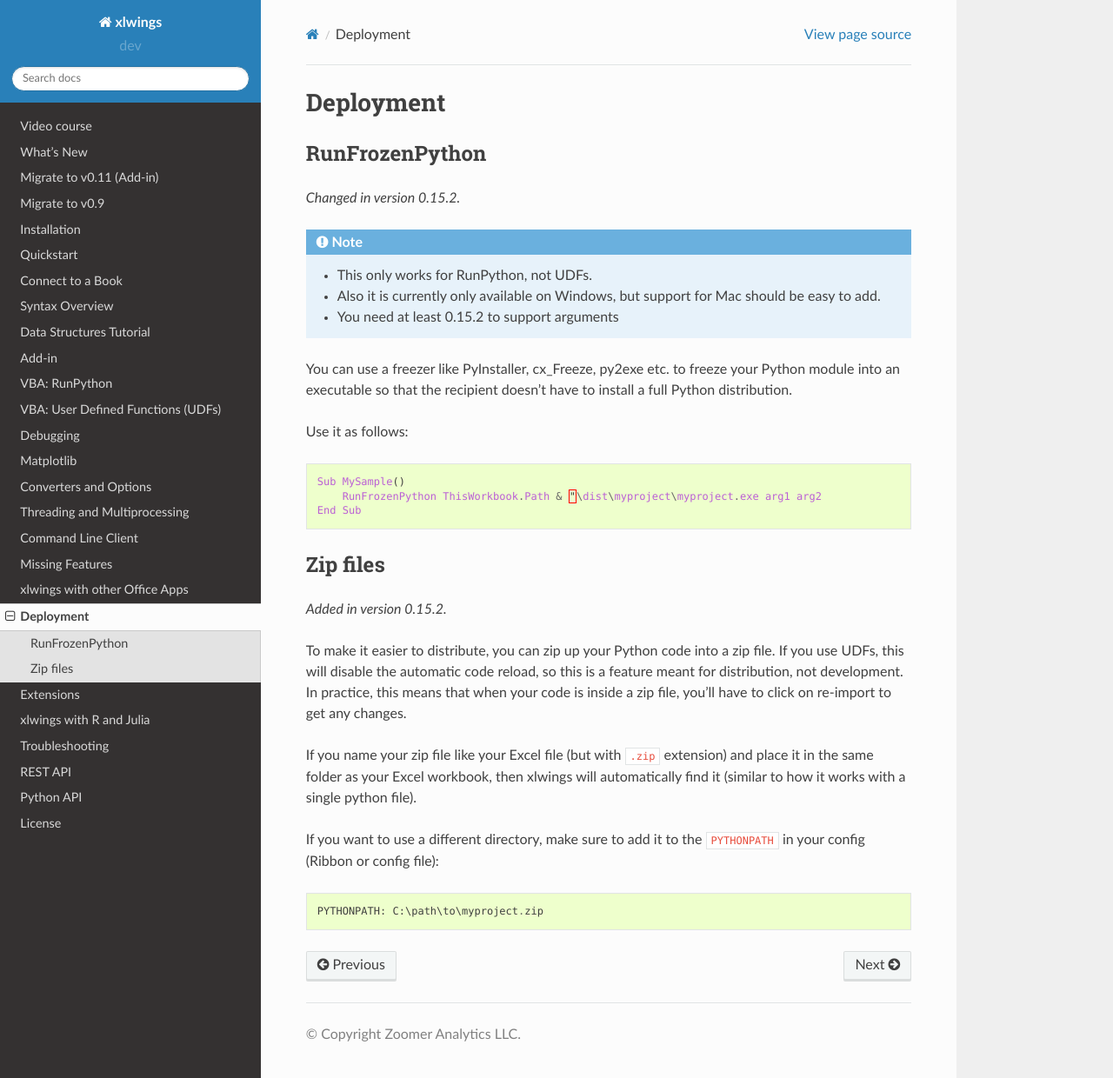
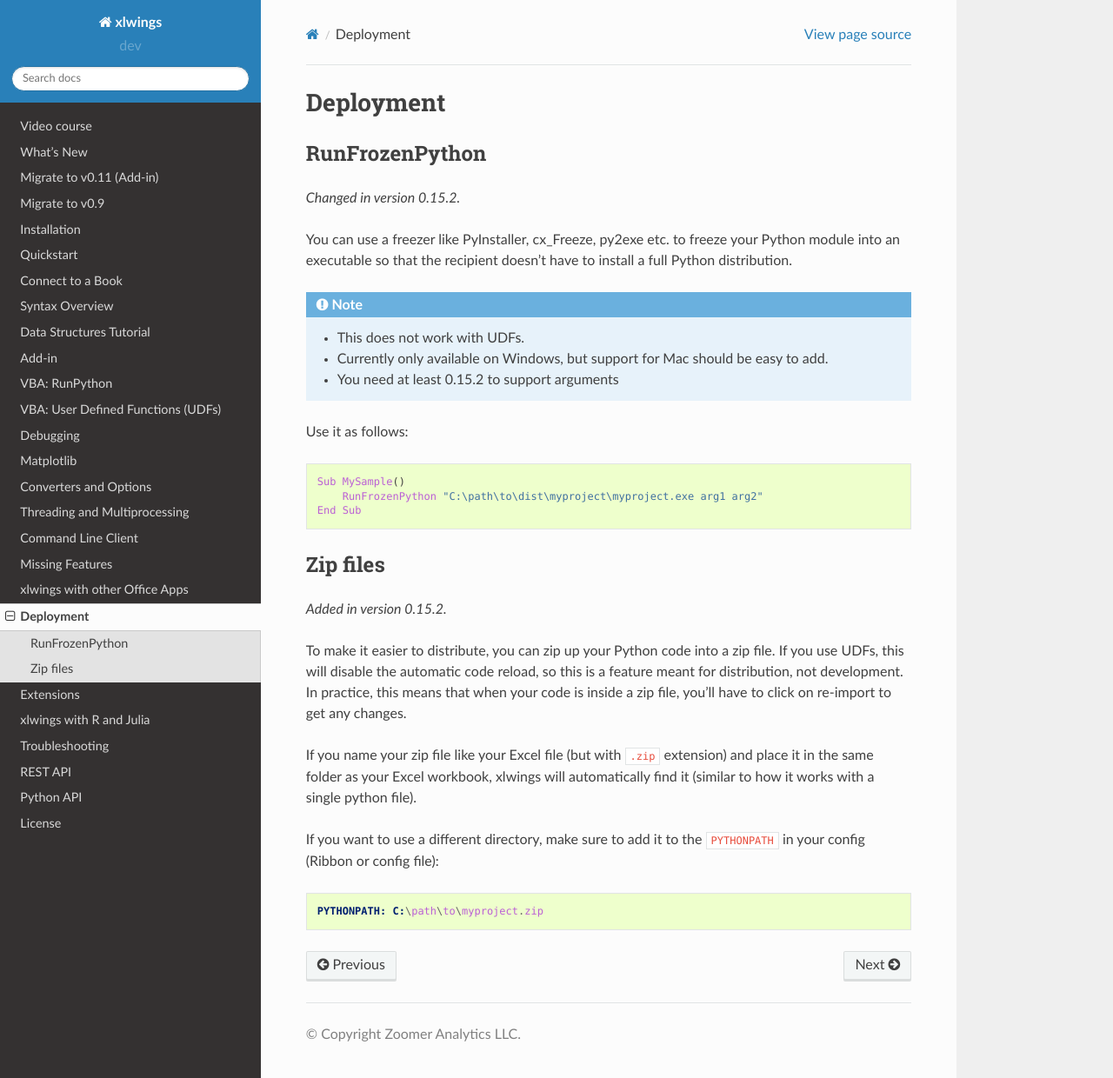
Before and after one commit to xlwings/xlwings, a Sphinx documentation site: the page built from docs/deployment.rst, in a window 1280 px wide and 1240 px high. Shown: the whole window at 87% size. Built offline with Sphinx 7.4.7 and the Read the Docs theme 2.0.0, drawn with Linux system fonts in a browser that asks for light colours.

Commit message:
doc fixes

```diff
--- a/docs/deployment.rst
+++ b/docs/deployment.rst
@@ -8,20 +8,20 @@
 
 .. versionchanged:: 0.15.2
 
-.. note::
-    * This only works for RunPython, not UDFs.
-    * Also it is currently only available on Windows, but support for Mac should be easy to add.
-    * You need at least 0.15.2 to support arguments
-
 You can use a freezer like PyInstaller, cx_Freeze, py2exe etc. to freeze your Python module into an executable so that
 the recipient doesn't have to install a full Python distribution.
+
+.. note::
+    * This does not work with UDFs.
+    * Currently only available on Windows, but support for Mac should be easy to add.
+    * You need at least 0.15.2 to support arguments
 
 Use it as follows:
 
 .. code-block:: basic
 
     Sub MySample()
-        RunFrozenPython ThisWorkbook.Path & "\dist\myproject\myproject.exe arg1 arg2
+        RunFrozenPython "C:\path\to\dist\myproject\myproject.exe arg1 arg2"
     End Sub
 
 
@@ -35,10 +35,10 @@
 your code is inside a zip file, you'll have to click on re-import to get any changes.
 
 If you name your zip file like your Excel file (but with ``.zip`` extension) and place it in the same folder as your
-Excel workbook, then xlwings will automatically find it (similar to how it works with a single python file).
+Excel workbook, xlwings will automatically find it (similar to how it works with a single python file).
 
 If you want to use a different directory, make sure to add it to the ``PYTHONPATH`` in your config (Ribbon or config file):
 
-.. code-block::
+.. code-block:: basic
 
     PYTHONPATH: C:\path\to\myproject.zip
```
